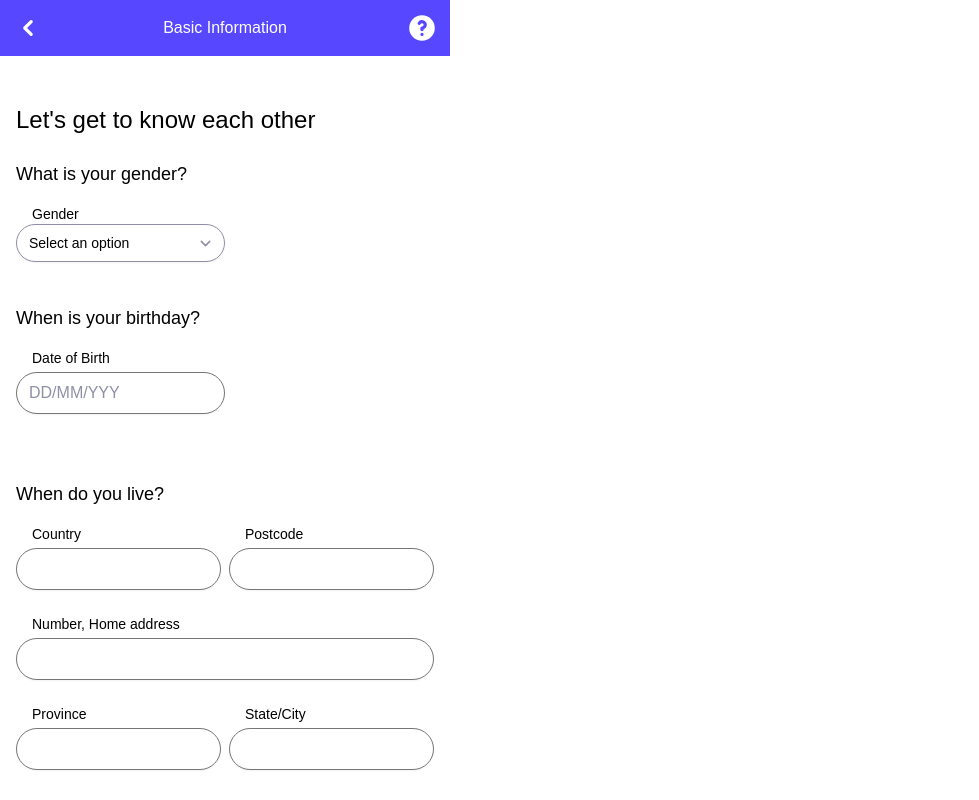
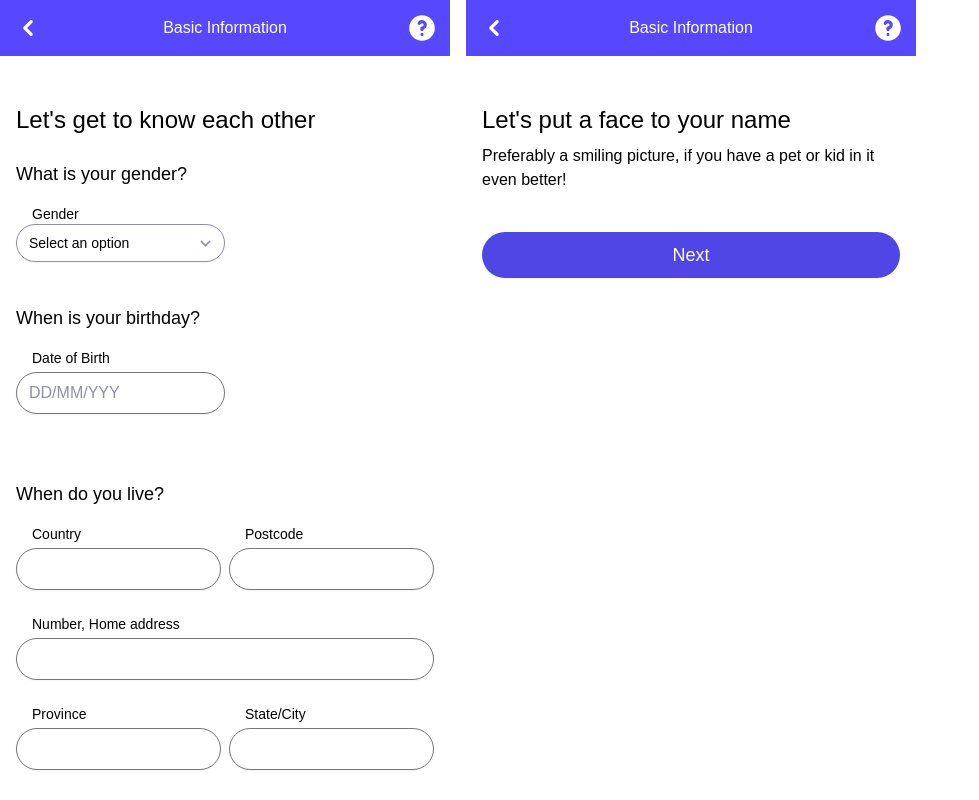
Before and after one commit to andres-codigo/nanny-nina, a Vue app: page /host-nanny in a window 1280 px wide. Shown: the top 800 px of the page, without its empty margins (0-979 px from the left). Built offline with nearby package versions, Linux system fonts and the light colour scheme.

Commit message:
[vue] MediaUploadPhoto component created and added to HostNannyContainer

```diff
--- a/src/pages/host/nanny/HostNannyContainer.vue
+++ b/src/pages/host/nanny/HostNannyContainer.vue
@@ -1,9 +1,11 @@
 <script setup>
 import BioForm01 from './pages/BioForm01.vue'
+import MediaUploadPhoto02 from './pages/MediaUploadPhoto02.vue'
 </script>
 
 <template>
 	<div class="flex flex-wrap grow gap-y-6 sm:gap-x-4 w-full h-full bg-gray-200">
 		<BioForm01 class="min-w-360-for-dev-not-prod max-w-450-for-dev-not-prod" />
+		<MediaUploadPhoto02 class="min-w-360-for-dev-not-prod max-w-450-for-dev-not-prod" />
 	</div>
 </template>
--- /dev/null
+++ b/src/pages/host/nanny/pages/MediaUploadPhoto02.vue
@@ -0,0 +1,24 @@
+<script setup>
+import TopNavigation from '../../../../components/navigation/TopNavigation.vue'
+import ButtonPrimary from '../../../../components/buttons/ButtonPrimary.vue'
+</script>
+
+<template>
+	<div class="h-full">
+		<TopNavigation routerLinkPath="/dashboard" />
+		<main>
+			<div class="flex flex-col pt-6 mx-4">
+				<form action="#" method="POST">
+					<h2 class="mt-6 mb-2 text-left text-2xl font-normal text-gray-900">Let's put a face to your name</h2>
+					<h3	h3 class="font-light">Preferably a smiling picture, if you have a pet or kid in it even better!</h3>
+
+					<div class="mt-10">
+						<div class="my-6">
+							<ButtonPrimary text="Next" />
+						</div>
+					</div>
+				</form>
+			</div>
+		</main>
+	</div>
+</template>
```
